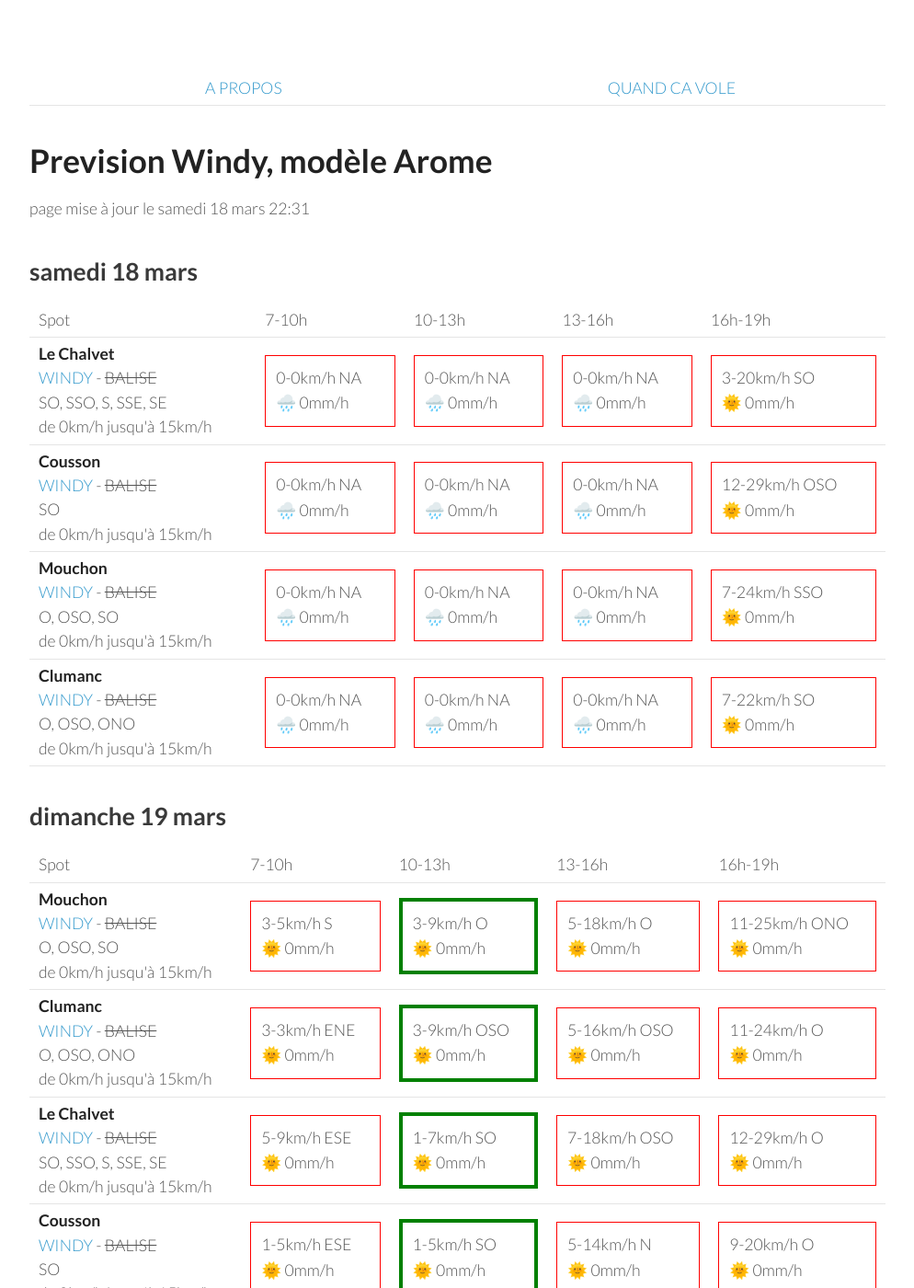
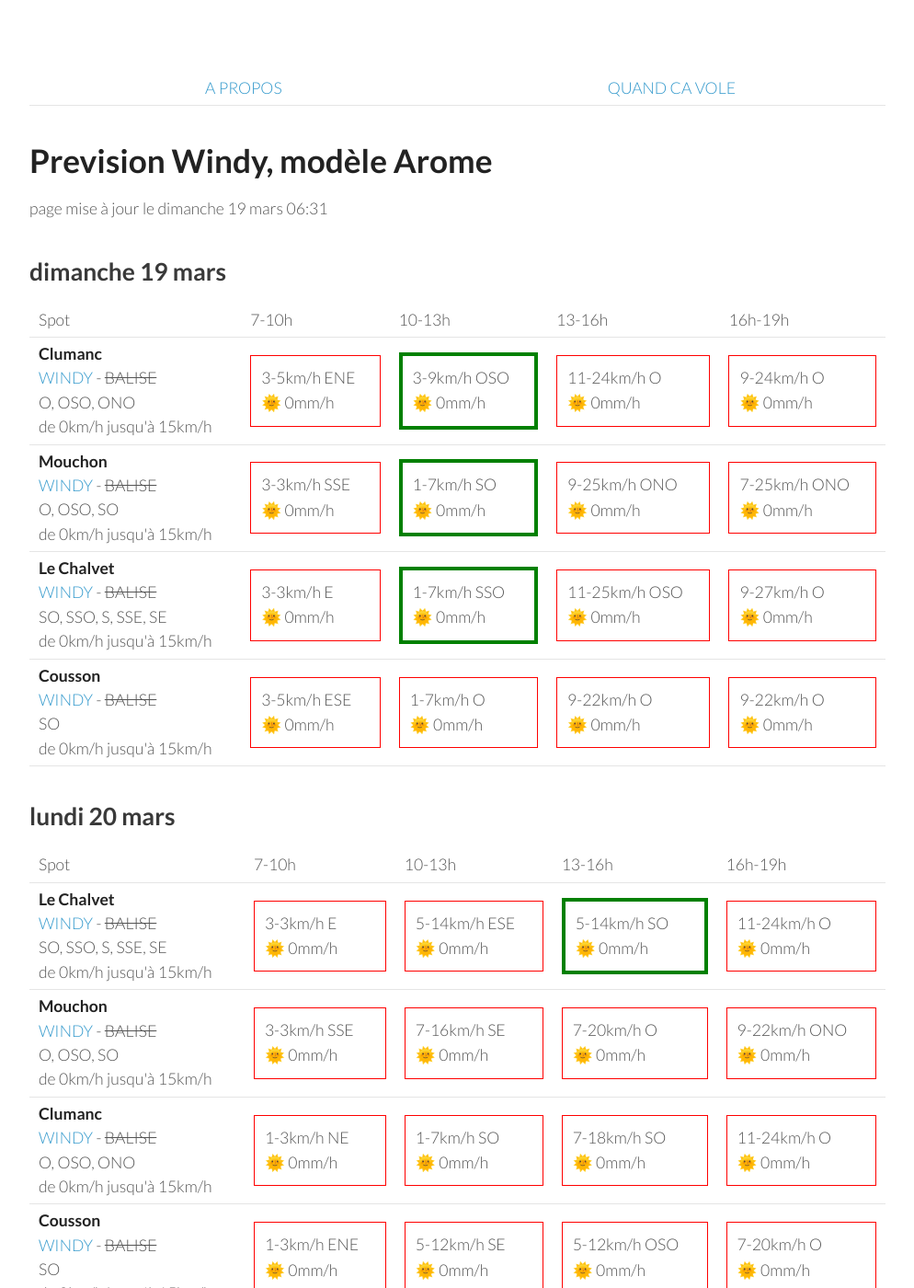
Before and after one commit to parapente-dans-le-nord/parapente-dans-le-nord.github.io, a Jekyll site: the page built from serre_poncon.markdown, in a window 1280 px wide and 1400 px high. Shown: the whole window at 92% size, without its empty margins (26-1020 px from the left). Built offline with Jekyll 4.4.1, drawn with Linux system fonts in a browser that asks for light colours; some of the changed text lies outside the part shown.

Commit message:
update index.markdown

```diff
--- a/serre_poncon.markdown
+++ b/serre_poncon.markdown
@@ -7,60 +7,8 @@ title:  "Tous les spots"
 {: .links}
 
 # Prevision Windy, modèle Arome
-page mise à jour le samedi 18 mars 22:31
+page mise à jour le dimanche 19 mars 06:31
 
-## samedi 18 mars
-
-{::nomarkdown}
-<table>
-  <tbody>
-    <tr>
-      <td>Spot</td>
-      <td>7-10h</td>
-      <td>10-13h</td>
-      <td>13-16h</td>
-      <td>16h-19h</td>
-    </tr>
-<tr>
-        <td><strong>Le Chalvet</strong><br><a href="https://windy.com/43.979/6.480?43.866,6.480,10,m:eSsaglX">WINDY</a> - <span class="no-balise"> BALISE </span><br> <span class="vent-favorable">SO, SSO, S, SSE, SE</span><br><span class="force-vent">de 0km/h jusqu'à 15km/h</span> </td>
-
-            <td><div class="not-flyable"><p>0-0km/h NA</p><p>🌧️ 0mm/h</p></div></td>
-            <td><div class="not-flyable"><p>0-0km/h NA</p><p>🌧️ 0mm/h</p></div></td>
-            <td><div class="not-flyable"><p>0-0km/h NA</p><p>🌧️ 0mm/h</p></div></td>
-            <td><div class="not-flyable"><p>3-20km/h SO</p><p>🌞 0mm/h</p></div></td>
-
-    </tr>
-<tr>
-        <td><strong>Cousson</strong><br><a href="https://windy.com/44.054/6.240?43.940,6.241,10,m:eSAaglz">WINDY</a> - <span class="no-balise"> BALISE </span><br> <span class="vent-favorable">SO</span><br><span class="force-vent">de 0km/h jusqu'à 15km/h</span> </td>
-
-            <td><div class="not-flyable"><p>0-0km/h NA</p><p>🌧️ 0mm/h</p></div></td>
-            <td><div class="not-flyable"><p>0-0km/h NA</p><p>🌧️ 0mm/h</p></div></td>
-            <td><div class="not-flyable"><p>0-0km/h NA</p><p>🌧️ 0mm/h</p></div></td>
-            <td><div class="not-flyable"><p>12-29km/h OSO</p><p>🌞 0mm/h</p></div></td>
-
-    </tr>
-<tr>
-        <td><strong>Mouchon</strong><br><a href="https://windy.com/43.992/6.424?43.878,6.425,10,m:eSuaglR">WINDY</a> - <span class="no-balise"> BALISE </span><br> <span class="vent-favorable">O, OSO, SO</span><br><span class="force-vent">de 0km/h jusqu'à 15km/h</span> </td>
-
-            <td><div class="not-flyable"><p>0-0km/h NA</p><p>🌧️ 0mm/h</p></div></td>
-            <td><div class="not-flyable"><p>0-0km/h NA</p><p>🌧️ 0mm/h</p></div></td>
-            <td><div class="not-flyable"><p>0-0km/h NA</p><p>🌧️ 0mm/h</p></div></td>
-            <td><div class="not-flyable"><p>7-24km/h SSO</p><p>🌞 0mm/h</p></div></td>
-
-    </tr>
-<tr>
-        <td><strong>Clumanc</strong><br><a href="https://windy.com/44.027/6.402?43.914,6.403,10,m:eSxaglP">WINDY</a> - <span class="no-balise"> BALISE </span><br> <span class="vent-favorable">O, OSO, ONO</span><br><span class="force-vent">de 0km/h jusqu'à 15km/h</span> </td>
-
-            <td><div class="not-flyable"><p>0-0km/h NA</p><p>🌧️ 0mm/h</p></div></td>
-            <td><div class="not-flyable"><p>0-0km/h NA</p><p>🌧️ 0mm/h</p></div></td>
-            <td><div class="not-flyable"><p>0-0km/h NA</p><p>🌧️ 0mm/h</p></div></td>
-            <td><div class="not-flyable"><p>7-22km/h SO</p><p>🌞 0mm/h</p></div></td>
-
-    </tr>
-
-</tbody>
-</table>
-{:/}
 ## dimanche 19 mars
 
 {::nomarkdown}
@@ -74,42 +22,42 @@ page mise à jour le samedi 18 mars 22:31
       <td>16h-19h</td>
     </tr>
 <tr>
-        <td><strong>Mouchon</strong><br><a href="https://windy.com/43.992/6.424?43.878,6.425,10,m:eSuaglR">WINDY</a> - <span class="no-balise"> BALISE </span><br> <span class="vent-favorable">O, OSO, SO</span><br><span class="force-vent">de 0km/h jusqu'à 15km/h</span> </td>
+        <td><strong>Clumanc</strong><br><a href="https://windy.com/44.027/6.402?43.914,6.403,10,m:eSxaglP">WINDY</a> - <span class="no-balise"> BALISE </span><br> <span class="vent-favorable">O, OSO, ONO</span><br><span class="force-vent">de 0km/h jusqu'à 15km/h</span> </td>
 
-            <td><div class="not-flyable"><p>3-5km/h S</p><p>🌞 0mm/h</p></div></td>
-            <td><div class="flyable"><p>3-9km/h O</p><p>🌞 0mm/h</p></div></td>
-            <td><div class="not-flyable"><p>5-18km/h O</p><p>🌞 0mm/h</p></div></td>
-            <td><div class="not-flyable"><p>11-25km/h ONO</p><p>🌞 0mm/h</p></div></td>
+            <td><div class="not-flyable"><p>3-5km/h ENE</p><p>🌞 0mm/h</p></div></td>
+            <td><div class="flyable"><p>3-9km/h OSO</p><p>🌞 0mm/h</p></div></td>
+            <td><div class="not-flyable"><p>11-24km/h O</p><p>🌞 0mm/h</p></div></td>
+            <td><div class="not-flyable"><p>9-24km/h O</p><p>🌞 0mm/h</p></div></td>
 
 
     </tr>
 <tr>
-        <td><strong>Clumanc</strong><br><a href="https://windy.com/44.027/6.402?43.914,6.403,10,m:eSxaglP">WINDY</a> - <span class="no-balise"> BALISE </span><br> <span class="vent-favorable">O, OSO, ONO</span><br><span class="force-vent">de 0km/h jusqu'à 15km/h</span> </td>
+        <td><strong>Mouchon</strong><br><a href="https://windy.com/43.992/6.424?43.878,6.425,10,m:eSuaglR">WINDY</a> - <span class="no-balise"> BALISE </span><br> <span class="vent-favorable">O, OSO, SO</span><br><span class="force-vent">de 0km/h jusqu'à 15km/h</span> </td>
 
-            <td><div class="not-flyable"><p>3-3km/h ENE</p><p>🌞 0mm/h</p></div></td>
-            <td><div class="flyable"><p>3-9km/h OSO</p><p>🌞 0mm/h</p></div></td>
-            <td><div class="not-flyable"><p>5-16km/h OSO</p><p>🌞 0mm/h</p></div></td>
-            <td><div class="not-flyable"><p>11-24km/h O</p><p>🌞 0mm/h</p></div></td>
+            <td><div class="not-flyable"><p>3-3km/h SSE</p><p>🌞 0mm/h</p></div></td>
+            <td><div class="flyable"><p>1-7km/h SO</p><p>🌞 0mm/h</p></div></td>
+            <td><div class="not-flyable"><p>9-25km/h ONO</p><p>🌞 0mm/h</p></div></td>
+            <td><div class="not-flyable"><p>7-25km/h ONO</p><p>🌞 0mm/h</p></div></td>
 
 
     </tr>
 <tr>
         <td><strong>Le Chalvet</strong><br><a href="https://windy.com/43.979/6.480?43.866,6.480,10,m:eSsaglX">WINDY</a> - <span class="no-balise"> BALISE </span><br> <span class="vent-favorable">SO, SSO, S, SSE, SE</span><br><span class="force-vent">de 0km/h jusqu'à 15km/h</span> </td>
 
-            <td><div class="not-flyable"><p>5-9km/h ESE</p><p>🌞 0mm/h</p></div></td>
-            <td><div class="flyable"><p>1-7km/h SO</p><p>🌞 0mm/h</p></div></td>
-            <td><div class="not-flyable"><p>7-18km/h OSO</p><p>🌞 0mm/h</p></div></td>
-            <td><div class="not-flyable"><p>12-29km/h O</p><p>🌞 0mm/h</p></div></td>
+            <td><div class="not-flyable"><p>3-3km/h E</p><p>🌞 0mm/h</p></div></td>
+            <td><div class="flyable"><p>1-7km/h SSO</p><p>🌞 0mm/h</p></div></td>
+            <td><div class="not-flyable"><p>11-25km/h OSO</p><p>🌞 0mm/h</p></div></td>
+            <td><div class="not-flyable"><p>9-27km/h O</p><p>🌞 0mm/h</p></div></td>
 
 
     </tr>
 <tr>
         <td><strong>Cousson</strong><br><a href="https://windy.com/44.054/6.240?43.940,6.241,10,m:eSAaglz">WINDY</a> - <span class="no-balise"> BALISE </span><br> <span class="vent-favorable">SO</span><br><span class="force-vent">de 0km/h jusqu'à 15km/h</span> </td>
 
-            <td><div class="not-flyable"><p>1-5km/h ESE</p><p>🌞 0mm/h</p></div></td>
-            <td><div class="flyable"><p>1-5km/h SO</p><p>🌞 0mm/h</p></div></td>
-            <td><div class="not-flyable"><p>5-14km/h N</p><p>🌞 0mm/h</p></div></td>
-            <td><div class="not-flyable"><p>9-20km/h O</p><p>🌞 0mm/h</p></div></td>
+            <td><div class="not-flyable"><p>3-5km/h ESE</p><p>🌞 0mm/h</p></div></td>
+            <td><div class="not-flyable"><p>1-7km/h O</p><p>🌞 0mm/h</p></div></td>
+            <td><div class="not-flyable"><p>9-22km/h O</p><p>🌞 0mm/h</p></div></td>
+            <td><div class="not-flyable"><p>9-22km/h O</p><p>🌞 0mm/h</p></div></td>
 
 
     </tr>
@@ -130,42 +78,42 @@ page mise à jour le samedi 18 mars 22:31
       <td>16h-19h</td>
     </tr>
 <tr>
+        <td><strong>Le Chalvet</strong><br><a href="https://windy.com/43.979/6.480?43.866,6.480,10,m:eSsaglX">WINDY</a> - <span class="no-balise"> BALISE </span><br> <span class="vent-favorable">SO, SSO, S, SSE, SE</span><br><span class="force-vent">de 0km/h jusqu'à 15km/h</span> </td>
+
+            <td><div class="not-flyable"><p>3-3km/h E</p><p>🌞 0mm/h</p></div></td>
+            <td><div class="not-flyable"><p>5-14km/h ESE</p><p>🌞 0mm/h</p></div></td>
+            <td><div class="flyable"><p>5-14km/h SO</p><p>🌞 0mm/h</p></div></td>
+            <td><div class="not-flyable"><p>11-24km/h O</p><p>🌞 0mm/h</p></div></td>
+
+
+    </tr>
+<tr>
         <td><strong>Mouchon</strong><br><a href="https://windy.com/43.992/6.424?43.878,6.425,10,m:eSuaglR">WINDY</a> - <span class="no-balise"> BALISE </span><br> <span class="vent-favorable">O, OSO, SO</span><br><span class="force-vent">de 0km/h jusqu'à 15km/h</span> </td>
 
-            <td><div class="not-flyable"><p>3-5km/h SSE</p><p>🌞 0mm/h</p></div></td>
-            <td><div class="not-flyable"><p>3-20km/h SSE</p><p>🌞 0mm/h</p></div></td>
-            <td><div class="not-flyable"><p>9-27km/h O</p><p>🌞 0mm/h</p></div></td>
-            <td><div class="not-flyable"><p>11-35km/h ONO</p><p>🌞 0mm/h</p></div></td>
+            <td><div class="not-flyable"><p>3-3km/h SSE</p><p>🌞 0mm/h</p></div></td>
+            <td><div class="not-flyable"><p>7-16km/h SE</p><p>🌞 0mm/h</p></div></td>
+            <td><div class="not-flyable"><p>7-20km/h O</p><p>🌞 0mm/h</p></div></td>
+            <td><div class="not-flyable"><p>9-22km/h ONO</p><p>🌞 0mm/h</p></div></td>
 
 
     </tr>
 <tr>
         <td><strong>Clumanc</strong><br><a href="https://windy.com/44.027/6.402?43.914,6.403,10,m:eSxaglP">WINDY</a> - <span class="no-balise"> BALISE </span><br> <span class="vent-favorable">O, OSO, ONO</span><br><span class="force-vent">de 0km/h jusqu'à 15km/h</span> </td>
 
-            <td><div class="not-flyable"><p>3-5km/h E</p><p>🌞 0mm/h</p></div></td>
-            <td><div class="not-flyable"><p>3-22km/h S</p><p>🌞 0mm/h</p></div></td>
-            <td><div class="not-flyable"><p>11-31km/h O</p><p>🌧 0.2mm/h</p></div></td>
-            <td><div class="not-flyable"><p>9-35km/h ONO</p><p>🌞 0mm/h</p></div></td>
+            <td><div class="not-flyable"><p>1-3km/h NE</p><p>🌞 0mm/h</p></div></td>
+            <td><div class="not-flyable"><p>1-7km/h SO</p><p>🌞 0mm/h</p></div></td>
+            <td><div class="not-flyable"><p>7-18km/h SO</p><p>🌞 0mm/h</p></div></td>
+            <td><div class="not-flyable"><p>11-24km/h O</p><p>🌞 0mm/h</p></div></td>
 
 
     </tr>
 <tr>
         <td><strong>Cousson</strong><br><a href="https://windy.com/44.054/6.240?43.940,6.241,10,m:eSAaglz">WINDY</a> - <span class="no-balise"> BALISE </span><br> <span class="vent-favorable">SO</span><br><span class="force-vent">de 0km/h jusqu'à 15km/h</span> </td>
 
-            <td><div class="not-flyable"><p>3-5km/h NE</p><p>🌞 0mm/h</p></div></td>
-            <td><div class="not-flyable"><p>3-18km/h SO</p><p>🌞 0mm/h</p></div></td>
-            <td><div class="not-flyable"><p>9-27km/h O</p><p>🌞 0mm/h</p></div></td>
-            <td><div class="not-flyable"><p>9-27km/h O</p><p>🌞 0mm/h</p></div></td>
-
-
-    </tr>
-<tr>
-        <td><strong>Le Chalvet</strong><br><a href="https://windy.com/43.979/6.480?43.866,6.480,10,m:eSsaglX">WINDY</a> - <span class="no-balise"> BALISE </span><br> <span class="vent-favorable">SO, SSO, S, SSE, SE</span><br><span class="force-vent">de 0km/h jusqu'à 15km/h</span> </td>
-
-            <td><div class="not-flyable"><p>3-3km/h ESE</p><p>🌞 0mm/h</p></div></td>
-            <td><div class="not-flyable"><p>3-20km/h SSE</p><p>🌞 0mm/h</p></div></td>
-            <td><div class="not-flyable"><p>7-25km/h O</p><p>🌞 0mm/h</p></div></td>
-            <td><div class="not-flyable"><p>9-35km/h ONO</p><p>🌞 0mm/h</p></div></td>
+            <td><div class="not-flyable"><p>1-3km/h ENE</p><p>🌞 0mm/h</p></div></td>
+            <td><div class="not-flyable"><p>5-12km/h SE</p><p>🌞 0mm/h</p></div></td>
+            <td><div class="not-flyable"><p>5-12km/h OSO</p><p>🌞 0mm/h</p></div></td>
+            <td><div class="not-flyable"><p>7-20km/h O</p><p>🌞 0mm/h</p></div></td>
 
 
     </tr>
@@ -186,42 +134,42 @@ page mise à jour le samedi 18 mars 22:31
       <td>16h-19h</td>
     </tr>
 <tr>
-        <td><strong>Clumanc</strong><br><a href="https://windy.com/44.027/6.402?43.914,6.403,10,m:eSxaglP">WINDY</a> - <span class="no-balise"> BALISE </span><br> <span class="vent-favorable">O, OSO, ONO</span><br><span class="force-vent">de 0km/h jusqu'à 15km/h</span> </td>
+        <td><strong>Mouchon</strong><br><a href="https://windy.com/43.992/6.424?43.878,6.425,10,m:eSuaglR">WINDY</a> - <span class="no-balise"> BALISE </span><br> <span class="vent-favorable">O, OSO, SO</span><br><span class="force-vent">de 0km/h jusqu'à 15km/h</span> </td>
 
-            <td><div class="flyable"><p>1-11km/h OSO</p><p>🌞 0mm/h</p></div></td>
+            <td><div class="not-flyable"><p>3-12km/h NO</p><p>🌞 0mm/h</p></div></td>
             <td><div class="not-flyable"><p>7-22km/h ONO</p><p>🌞 0mm/h</p></div></td>
-            <td><div class="not-flyable"><p>12-35km/h O</p><p>🌞 0mm/h</p></div></td>
-            <td><div class="not-flyable"><p>12-37km/h ONO</p><p>🌞 0mm/h</p></div></td>
+            <td><div class="not-flyable"><p>11-31km/h O</p><p>🌞 0mm/h</p></div></td>
+            <td><div class="not-flyable"><p>11-33km/h O</p><p>🌞 0mm/h</p></div></td>
 
 
     </tr>
 <tr>
-        <td><strong>Mouchon</strong><br><a href="https://windy.com/43.992/6.424?43.878,6.425,10,m:eSuaglR">WINDY</a> - <span class="no-balise"> BALISE </span><br> <span class="vent-favorable">O, OSO, SO</span><br><span class="force-vent">de 0km/h jusqu'à 15km/h</span> </td>
+        <td><strong>Clumanc</strong><br><a href="https://windy.com/44.027/6.402?43.914,6.403,10,m:eSxaglP">WINDY</a> - <span class="no-balise"> BALISE </span><br> <span class="vent-favorable">O, OSO, ONO</span><br><span class="force-vent">de 0km/h jusqu'à 15km/h</span> </td>
 
-            <td><div class="flyable"><p>1-11km/h O</p><p>🌞 0mm/h</p></div></td>
-            <td><div class="not-flyable"><p>7-22km/h ONO</p><p>🌞 0mm/h</p></div></td>
-            <td><div class="not-flyable"><p>12-35km/h ONO</p><p>🌞 0mm/h</p></div></td>
-            <td><div class="not-flyable"><p>12-37km/h ONO</p><p>🌞 0mm/h</p></div></td>
+            <td><div class="not-flyable"><p>1-12km/h NNO</p><p>🌞 0mm/h</p></div></td>
+            <td><div class="not-flyable"><p>5-20km/h ONO</p><p>🌞 0mm/h</p></div></td>
+            <td><div class="not-flyable"><p>11-33km/h O</p><p>🌞 0mm/h</p></div></td>
+            <td><div class="not-flyable"><p>11-33km/h O</p><p>🌞 0mm/h</p></div></td>
 
 
     </tr>
 <tr>
         <td><strong>Cousson</strong><br><a href="https://windy.com/44.054/6.240?43.940,6.241,10,m:eSAaglz">WINDY</a> - <span class="no-balise"> BALISE </span><br> <span class="vent-favorable">SO</span><br><span class="force-vent">de 0km/h jusqu'à 15km/h</span> </td>
 
-            <td><div class="not-flyable"><p>3-12km/h E</p><p>🌞 0mm/h</p></div></td>
-            <td><div class="not-flyable"><p>3-16km/h O</p><p>🌞 0mm/h</p></div></td>
+            <td><div class="not-flyable"><p>3-14km/h ENE</p><p>🌞 0mm/h</p></div></td>
+            <td><div class="not-flyable"><p>1-14km/h O</p><p>🌞 0mm/h</p></div></td>
             <td><div class="not-flyable"><p>9-27km/h OSO</p><p>🌞 0mm/h</p></div></td>
-            <td><div class="not-flyable"><p>9-29km/h OSO</p><p>🌞 0mm/h</p></div></td>
+            <td><div class="not-flyable"><p>7-27km/h OSO</p><p>🌞 0mm/h</p></div></td>
 
 
     </tr>
 <tr>
         <td><strong>Le Chalvet</strong><br><a href="https://windy.com/43.979/6.480?43.866,6.480,10,m:eSsaglX">WINDY</a> - <span class="no-balise"> BALISE </span><br> <span class="vent-favorable">SO, SSO, S, SSE, SE</span><br><span class="force-vent">de 0km/h jusqu'à 15km/h</span> </td>
 
-            <td><div class="not-flyable"><p>1-9km/h ONO</p><p>🌞 0mm/h</p></div></td>
+            <td><div class="not-flyable"><p>3-12km/h NO</p><p>🌞 0mm/h</p></div></td>
             <td><div class="not-flyable"><p>7-22km/h ONO</p><p>🌞 0mm/h</p></div></td>
-            <td><div class="not-flyable"><p>12-35km/h ONO</p><p>🌞 0mm/h</p></div></td>
-            <td><div class="not-flyable"><p>12-37km/h ONO</p><p>🌞 0mm/h</p></div></td>
+            <td><div class="not-flyable"><p>11-33km/h O</p><p>🌞 0mm/h</p></div></td>
+            <td><div class="not-flyable"><p>11-33km/h ONO</p><p>🌞 0mm/h</p></div></td>
 
 
     </tr>
@@ -244,8 +192,8 @@ page mise à jour le samedi 18 mars 22:31
 <tr>
         <td><strong>Mouchon</strong><br><a href="https://windy.com/43.992/6.424?43.878,6.425,10,m:eSuaglR">WINDY</a> - <span class="no-balise"> BALISE </span><br> <span class="vent-favorable">O, OSO, SO</span><br><span class="force-vent">de 0km/h jusqu'à 15km/h</span> </td>
 
-            <td><div class="not-flyable"><p>5-24km/h NO</p><p>🌞 0mm/h</p></div></td>
-            <td><div class="not-flyable"><p>12-37km/h ONO</p><p>🌞 0mm/h</p></div></td>
+            <td><div class="not-flyable"><p>5-20km/h NNO</p><p>🌞 0mm/h</p></div></td>
+            <td><div class="not-flyable"><p>11-33km/h ONO</p><p>🌞 0mm/h</p></div></td>
             <td><div class="not-flyable"><p>14-42km/h ONO</p><p>🌞 0mm/h</p></div></td>
             <td><div class="not-flyable"><p>14-42km/h O</p><p>🌞 0mm/h</p></div></td>
 
@@ -254,8 +202,8 @@ page mise à jour le samedi 18 mars 22:31
 <tr>
         <td><strong>Clumanc</strong><br><a href="https://windy.com/44.027/6.402?43.914,6.403,10,m:eSxaglP">WINDY</a> - <span class="no-balise"> BALISE </span><br> <span class="vent-favorable">O, OSO, ONO</span><br><span class="force-vent">de 0km/h jusqu'à 15km/h</span> </td>
 
-            <td><div class="not-flyable"><p>5-22km/h NNO</p><p>🌞 0mm/h</p></div></td>
-            <td><div class="not-flyable"><p>11-33km/h ONO</p><p>🌞 0mm/h</p></div></td>
+            <td><div class="not-flyable"><p>3-18km/h NNO</p><p>🌞 0mm/h</p></div></td>
+            <td><div class="not-flyable"><p>11-31km/h ONO</p><p>🌞 0mm/h</p></div></td>
             <td><div class="not-flyable"><p>14-42km/h ONO</p><p>🌞 0mm/h</p></div></td>
             <td><div class="not-flyable"><p>14-42km/h O</p><p>🌞 0mm/h</p></div></td>
 
@@ -264,8 +212,8 @@ page mise à jour le samedi 18 mars 22:31
 <tr>
         <td><strong>Cousson</strong><br><a href="https://windy.com/44.054/6.240?43.940,6.241,10,m:eSAaglz">WINDY</a> - <span class="no-balise"> BALISE </span><br> <span class="vent-favorable">SO</span><br><span class="force-vent">de 0km/h jusqu'à 15km/h</span> </td>
 
-            <td><div class="not-flyable"><p>3-14km/h ENE</p><p>🌞 0mm/h</p></div></td>
-            <td><div class="not-flyable"><p>5-20km/h O</p><p>🌞 0mm/h</p></div></td>
+            <td><div class="not-flyable"><p>1-12km/h ENE</p><p>🌞 0mm/h</p></div></td>
+            <td><div class="not-flyable"><p>3-16km/h ONO</p><p>🌞 0mm/h</p></div></td>
             <td><div class="not-flyable"><p>11-33km/h O</p><p>🌞 0mm/h</p></div></td>
             <td><div class="not-flyable"><p>12-33km/h OSO</p><p>🌞 0mm/h</p></div></td>
 
@@ -274,8 +222,8 @@ page mise à jour le samedi 18 mars 22:31
 <tr>
         <td><strong>Le Chalvet</strong><br><a href="https://windy.com/43.979/6.480?43.866,6.480,10,m:eSsaglX">WINDY</a> - <span class="no-balise"> BALISE </span><br> <span class="vent-favorable">SO, SSO, S, SSE, SE</span><br><span class="force-vent">de 0km/h jusqu'à 15km/h</span> </td>
 
-            <td><div class="not-flyable"><p>5-25km/h NO</p><p>🌞 0mm/h</p></div></td>
-            <td><div class="not-flyable"><p>14-38km/h ONO</p><p>🌞 0mm/h</p></div></td>
+            <td><div class="not-flyable"><p>5-20km/h NNO</p><p>🌞 0mm/h</p></div></td>
+            <td><div class="not-flyable"><p>12-37km/h ONO</p><p>🌞 0mm/h</p></div></td>
             <td><div class="not-flyable"><p>14-44km/h ONO</p><p>🌞 0mm/h</p></div></td>
             <td><div class="not-flyable"><p>14-42km/h O</p><p>🌞 0mm/h</p></div></td>
 
```
